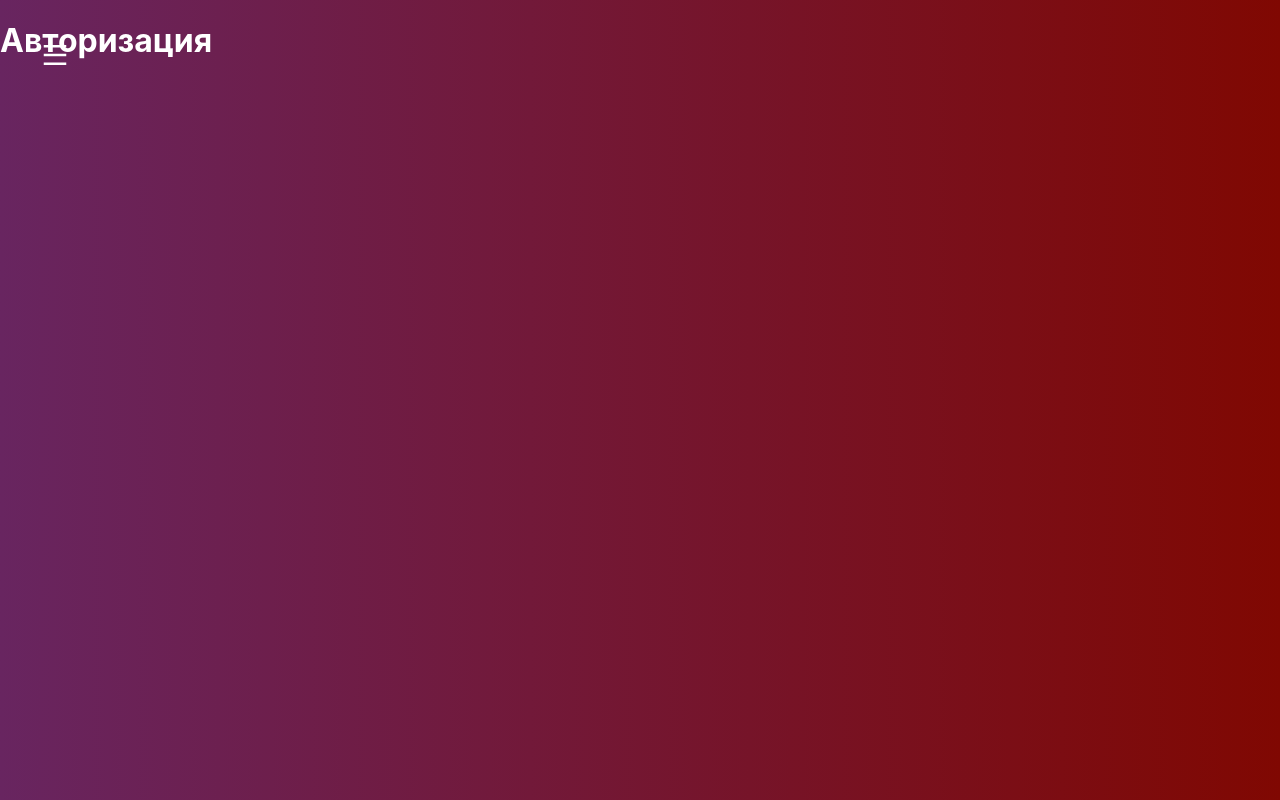
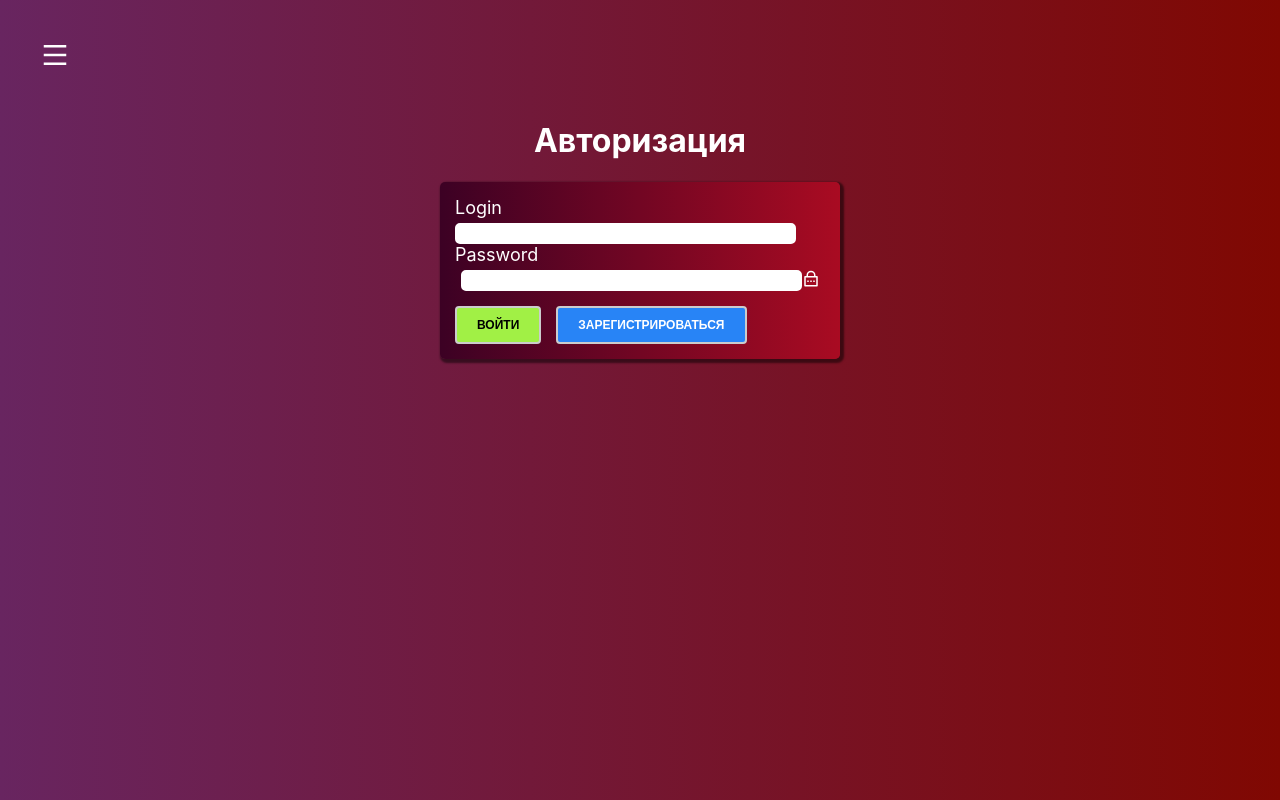
Before and after one commit to Danchik12/Quiz-creator, a React app: page /auth in a window 1280 px wide. Built offline with nearby package versions, Linux system fonts and the light colour scheme.

Commit message:
add Auth,view password styles Auth

```diff
--- a/src/components/Auth/Auth.css
+++ b/src/components/Auth/Auth.css
@@ -1,3 +1,62 @@
 .Auth{
+	display: flex;
+	justify-content: center;
+	padding-top: 100px;
+	flex-grow: 1;
+	width: 100%;
+
 
 }
+
+.Auth > div {
+	width: 100%;
+	max-width: 400px;
+
+
+	padding: 0 20px;
+}
+
+.Auth h1 {
+	text-align: center;
+}
+.AuthForm{
+	box-shadow: 2px 2px 2px 2px rgba(0,0,0,.5);
+	padding: 15px;
+	border-radius: 5px;
+	background: linear-gradient(to left, #a90b22, #3c0124);
+	font-size: 18px;
+
+
+}
+
+.AuthForm input{
+	display: block;
+	width: 90%;
+	margin-top: 5px;
+	border: 2px solid #fff;
+	border-radius: 5px;
+
+}
+
+.AuthForm Button{
+	margin-top: 15px;
+}
+
+.AuthForm .no{
+	cursor: pointer;
+	display: flex;
+	margin-top: 5px;
+
+
+
+}
+.AuthForm .control{
+	cursor: pointer;
+	display: flex;
+	color: #000;
+	margin-top: 5px;
+}
+.AuthForm .pass{
+	display: flex;
+	justify-content: center;
+}
--- a/src/components/Auth/Auth.js
+++ b/src/components/Auth/Auth.js
@@ -1,13 +1,64 @@
 import './Auth.css'
 import React,{Component} from 'react'
+import {RiLockPasswordLine} from "react-icons/ri"
+import Button from './../UI/Button/Button';
+export default class Auth extends Component{
+	state ={
+		close:false
+	}
+loginHandler=()=>{
+
+}
+registerHandler =()=>{
+
+}
+submitHand =event =>{
+event.preventDefault()
+}
+
+ show_hide_password =() =>{
+	var input = document.getElementById('password-input');
+	if (input.getAttribute('type') == 'password') {
+
+		input.setAttribute('type', 'text');
+		this.setState({
+			close:!this.state.close
+		})
+	} else {
+
+		input.setAttribute('type', 'password');
+		this.setState({
+			close:false
+		})
+	}
+	return false;
+}
+
+render (){
+		return(
+<div className="Auth">
+<div><h1>Авторизация</h1>
+
+<form onSubmit={this.submitHand} className="AuthForm">
+     <label for="login">Login</label>
+      <input  type="text" id='login' required/>
+
+      <label for="password-input">Password</label>
+      <div className='pass'>
+      <input  type="password" id='password-input' required />
+
+      { this.state.close ?
+      <RiLockPasswordLine className='control' onClick={this.show_hide_password}/> :
+      <RiLockPasswordLine className='no' onClick={this.show_hide_password} />
+   }
+    </div>
+
+      <Button type="sucess" onClick={this.loginHandler}>Войти</Button>
+      <Button type="primary" onClick={this.registerHandler}>Зарегистрироваться</Button>
+    </form>
 
 
-export default class Auth extends Component{
-	render(){
-		return(
-<div>
-<h1>Авторизация</h1>
-
+</div>
 </div>
 
 
```
